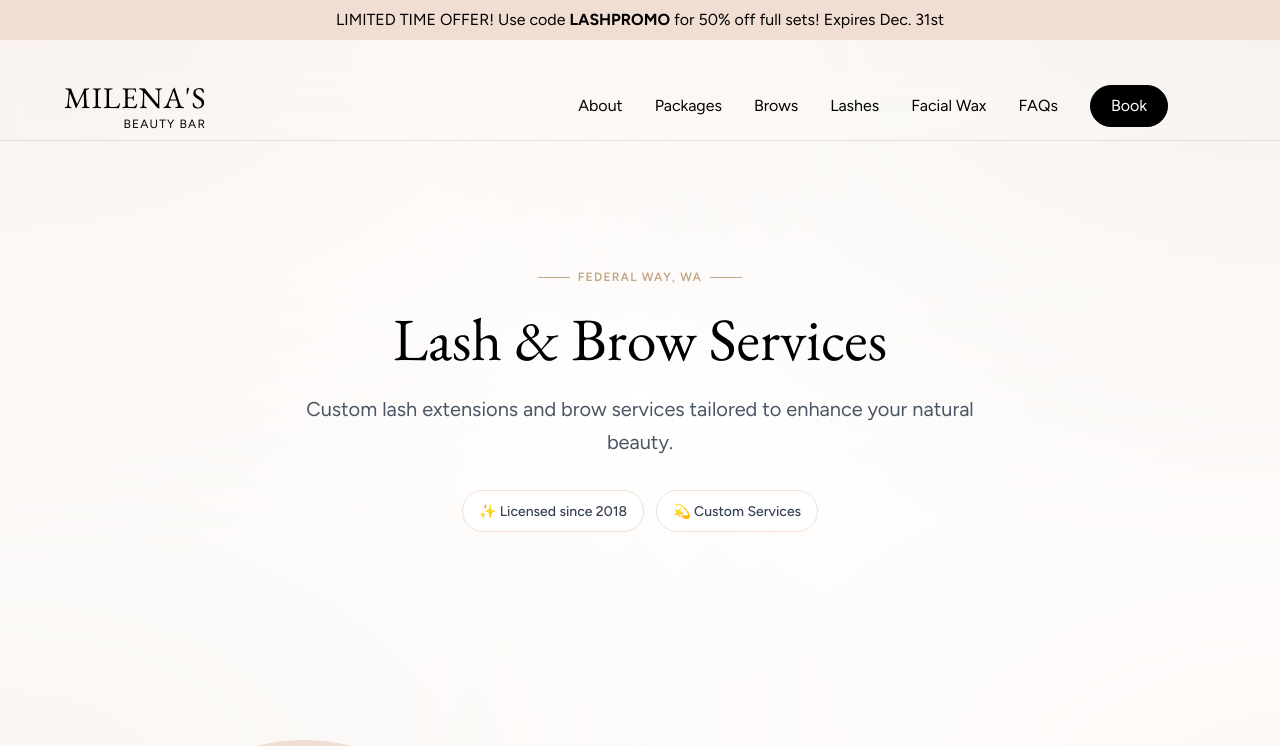
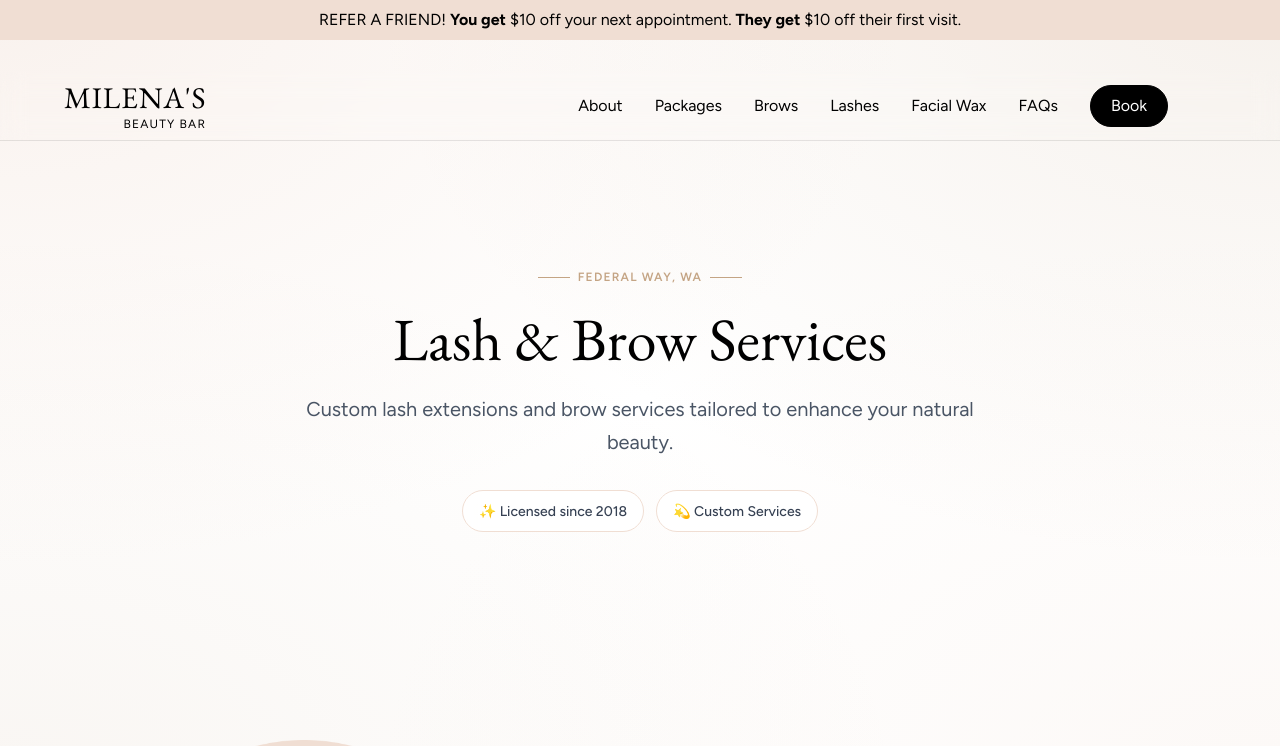
Before and after one commit to ely-saakian/milenasbeautybar, a Next.js app: page / in a window 1280 px wide. Shown: the top 746 px of the page. Built offline with nearby package versions, Linux system fonts and the light colour scheme; some icons are missing.

Commit message:
update promo banner

```diff
--- a/app/page.tsx
+++ b/app/page.tsx
@@ -15,8 +15,8 @@ export default function Home() {
       <StructuredData />
       <div className="flex bg-[#F0DED3] p-2 w-screen items-center justify-center">
         <p>
-          LIMITED TIME OFFER! Use code <strong>LASHPROMO</strong> for 50% off
-          full sets! Expires Dec. 31st
+          REFER A FRIEND! <strong>You get</strong> $10 off your next
+          appointment. <strong>They get</strong> $10 off their first visit.
         </p>
       </div>
       <Nav />
```
